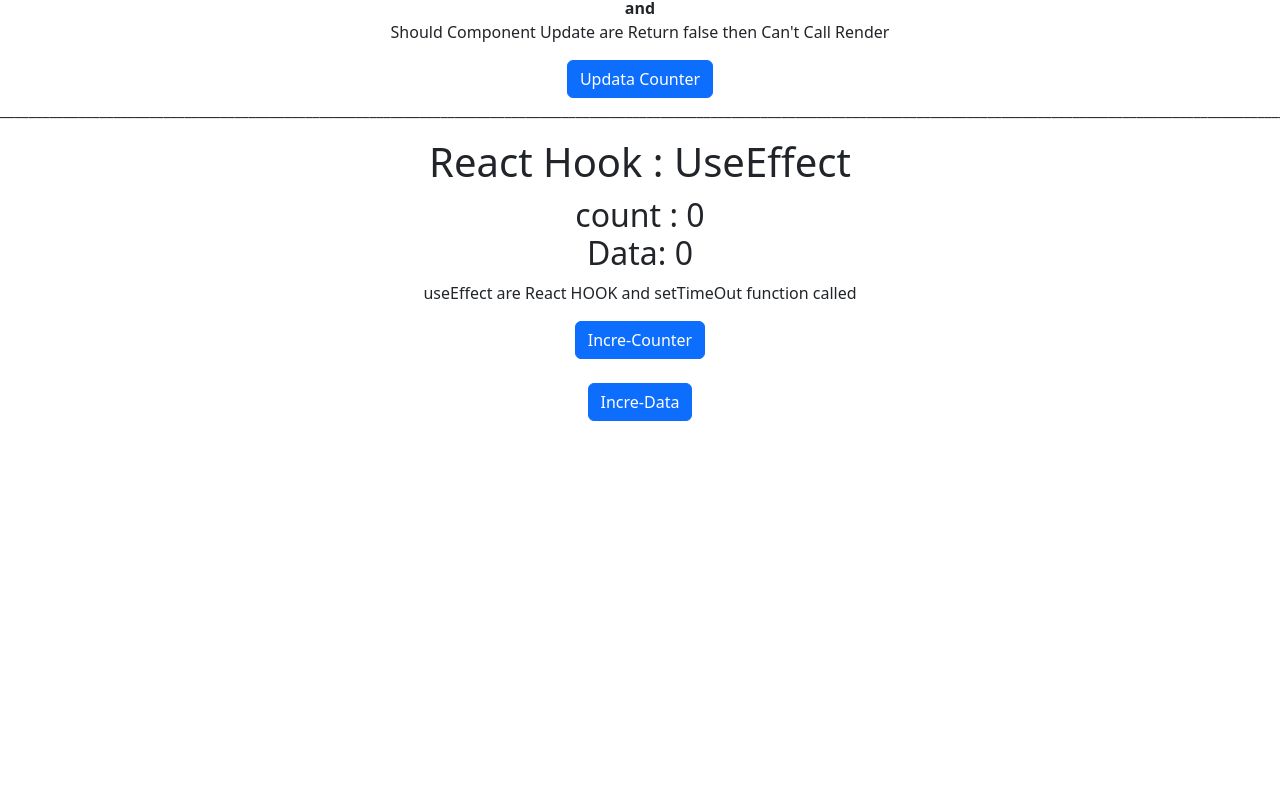
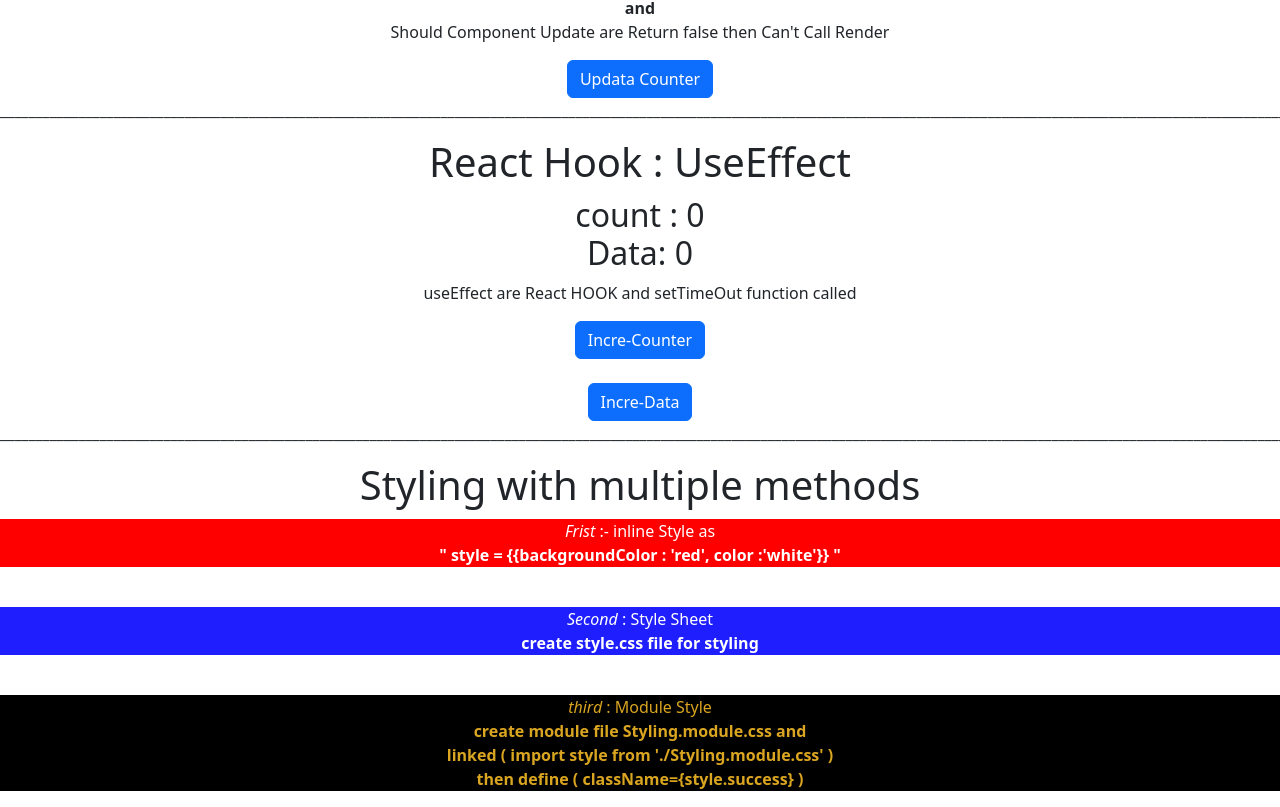
Before and after one commit to Rohit3920/React-practise, a React (Create React App) app: page / in a window 1280 px wide. Shown: the part 3503-4310 px from the top of the page. Before the commit the page ends 3924 px from the top, so only its background shows below. Built offline with nearby package versions, Linux system fonts and the light colour scheme.

Commit message:
Styling Methods three types and presenting methods are their

```diff
--- a/src/App.js
+++ b/src/App.js
@@ -21,6 +21,7 @@ import Random from './Component/Random';
 import ComponentDidUpdateCls from './Component/ComponentDidUpdateCls';
 import ShouldComponentUpdateCls from './Component/ShouldComponentUpdateCls';
 import HookUseEffect from './Component/HookUseEffect';
+import Styling from './Component/Styling';
 
 function App() {
 
@@ -104,6 +105,10 @@ function App() {
 
     <HookUseEffect />
 
+    <p>_____________________________________________________________________________________________________________________________________________________________________________________________________________</p>
+
+    <Styling />
+
 
 
       {/* <BrowserRouter >
--- /dev/null
+++ b/src/Component/Styling.js
@@ -0,0 +1,23 @@
+import './style.css'
+import style from './Styling.module.css'
+
+
+function Styling() {
+
+    const InlineStyle = "style = {{backgroundColor : 'red', color :'white'}}";
+
+    const ModuleStyle = "{style.success}"
+
+    return (
+        <div>
+            <h1>Styling with multiple methods</h1>
+
+            <p style={{ backgroundColor: 'red', color: 'white' }}><i>Frist</i> :- inline Style as <br /> <b>" {InlineStyle} "</b></p> <br />
+            <p className='primary'> <i>Second </i> : Style Sheet  <br /> <b>  create style.css file for styling</b> </p><br />
+            <p className={style.success}><i>third </i> : Module Style <br /><b>create module file Styling.module.css and <br /> linked ( import style from './Styling.module.css' ) <br /> then define ( className={ModuleStyle} ) </b> </p>
+        </div>
+    )
+
+}
+
+export default Styling;
--- /dev/null
+++ b/src/Component/Styling.module.css
@@ -0,0 +1,4 @@
+.success{
+    color : goldenrod;
+    background-color: black;
+}
```
